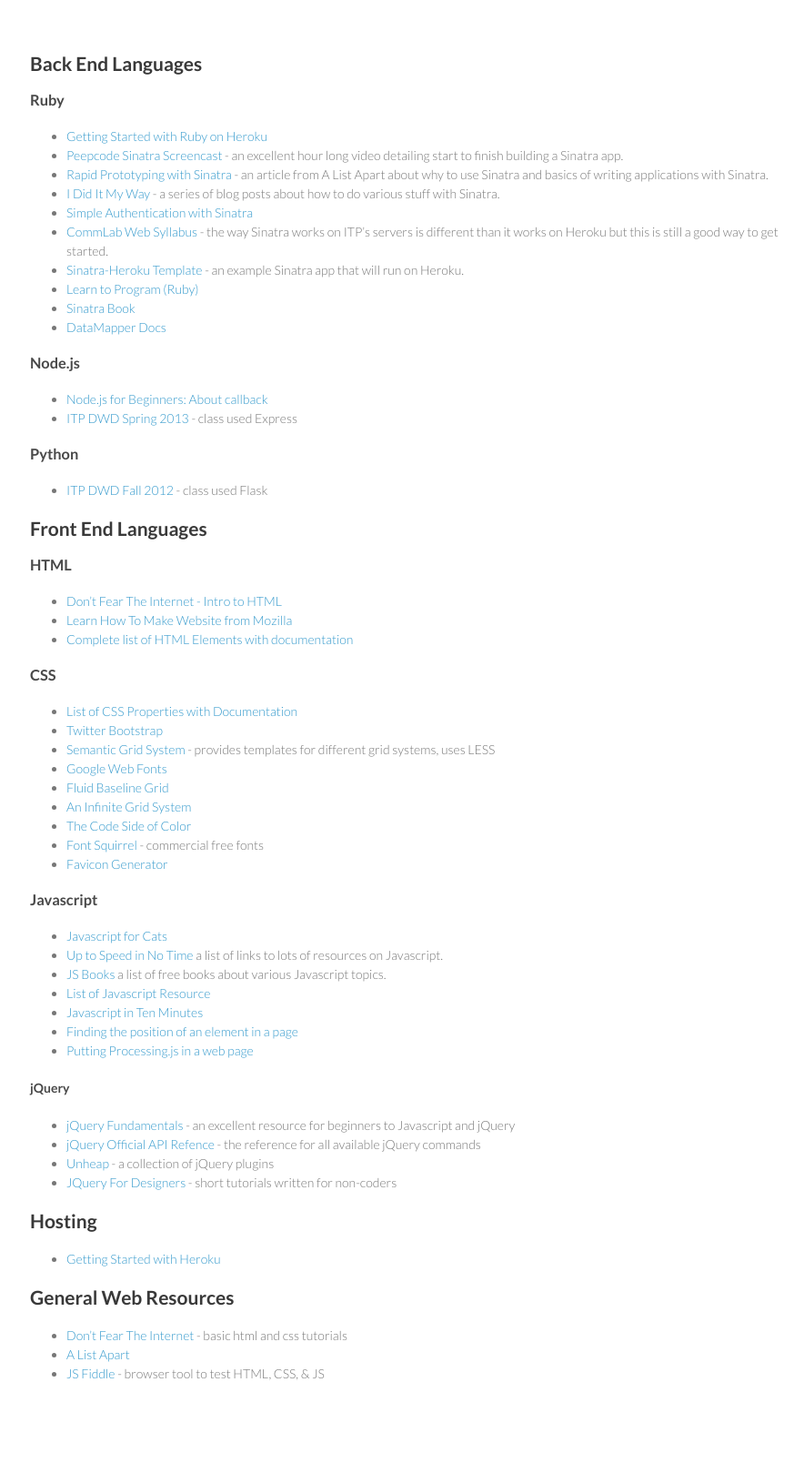
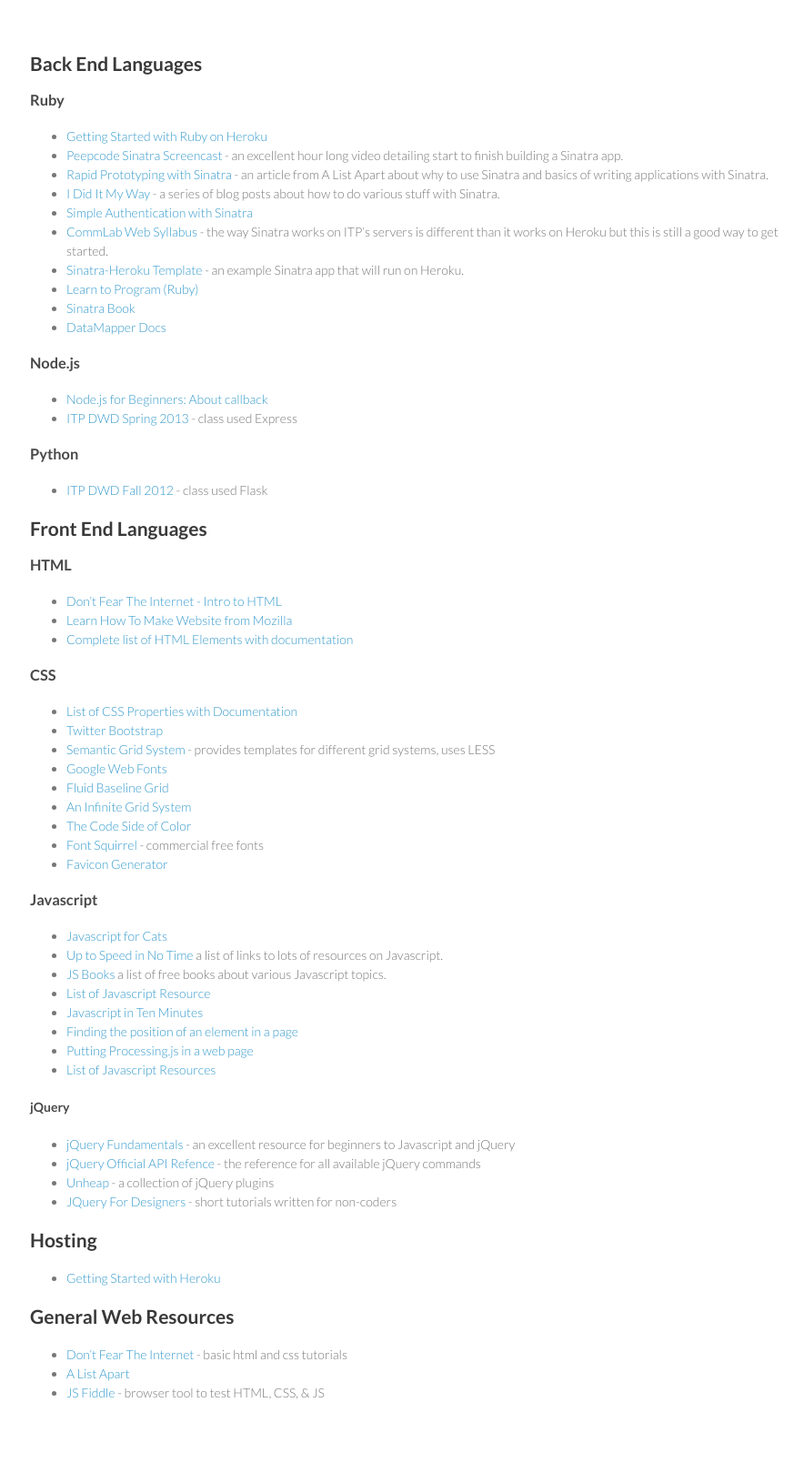
Before and after one commit to itpresidents/itpresidents.github.com, a Jekyll site: the page built from resources/web.md, in a window 1280 px wide. Shown: the whole page at 91% size, without its empty margins (177-1061 px from the left). Built offline with Jekyll 4.4.1, drawn with Linux system fonts in a browser that asks for light colours; Markdown is read by kramdown in place of the engine named in the settings; before the commit the page ends 1598 px from its top, so only the background shows below that.

Commit message:
Add a link

```diff
--- a/resources/web.md
+++ b/resources/web.md
@@ -57,6 +57,7 @@
 - [Javascript in Ten Minutes](https://github.com/spencertipping/js-in-ten-minutes)
 - [Finding the position of an element in a page](http://www.quirksmode.org/js/findpos.html)
 - [Putting Processing.js in a web page](http://processingjs.org/articles/p5QuickStart.html#processingcodeinwebpage)
+- [List of Javascript Resources](https://gist.github.com/LindseyB/5015434)
 
 #### jQuery
 
```
